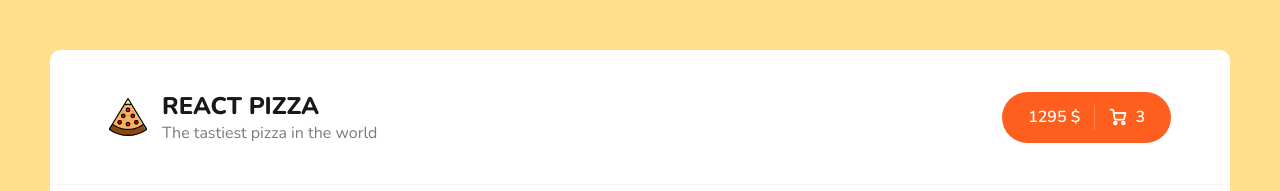
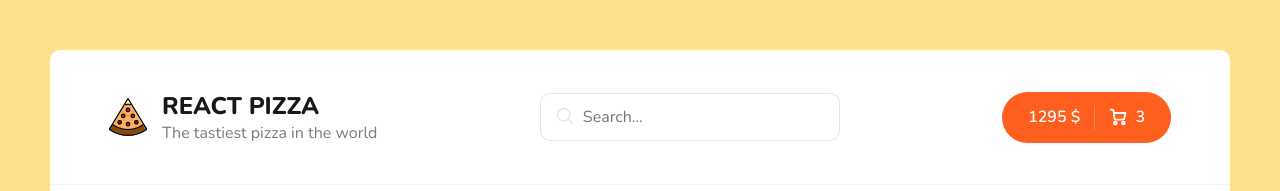
Before and after one commit to LeftTwixWand/ReactPizza, a React (Create React App) app: page / in a window 1280 px wide. Shown: the top 191 px of the page. Built offline with nearby package versions, Linux system fonts and the light colour scheme; no server answers.

Commit message:
Added search bar

```diff
--- a/src/App.js
+++ b/src/App.js
@@ -9,12 +9,14 @@
 import './scss/app.scss';
 
 function App() {
+  const [searchValue, setSearchValue] = React.useState('');
+
   return (
     <div className="wrapper">
-      <Header />
+      <Header searchValue={searchValue} setSearchValue={setSearchValue} />
       <div className="content">
         <Routes>
-          <Route path="/" element={<Home />} />
+          <Route path="/" element={<Home searchValue={searchValue} />} />
           <Route path="/cart" element={<Cart />} />
           <Route path="*" element={<NotFound />} />
         </Routes>
--- a/src/Components/Header.jsx
+++ b/src/Components/Header.jsx
@@ -1,7 +1,9 @@
 import { Link } from 'react-router-dom';
 import logoSvg from '../assets/img/pizza-logo.svg';
 
-function Header() {
+import Search from './Search';
+
+function Header({ searchValue, setSearchValue }) {
   return (
     <div className="header">
       <div className="container">
@@ -14,6 +16,8 @@
             </div>
           </div>
         </Link>
+
+        <Search searchValue={searchValue} setSearchValue={setSearchValue} />
 
         <div className="header__cart">
           <Link to="/cart" className="button button--cart">
--- /dev/null
+++ b/src/Components/Search/Search.module.scss
@@ -0,0 +1,39 @@
+.root {
+  position: relative;
+}
+
+.input {
+  border: 1px solid rgba(0, 0, 0, 0.1);
+  padding: 12px 20px;
+  padding-left: 42px;
+  width: 300px;
+  border-radius: 10px;
+  font-size: 16px;
+
+  &:focus {
+    border: 1px solid rgba(0, 0, 0, 0.2);
+  }
+}
+
+.icon {
+  width: 22px;
+  height: 22px;
+  opacity: 0.1;
+  position: absolute;
+  left: 14px;
+  top: 12px;
+}
+
+.clearIcon {
+  width: 18px;
+  height: 18px;
+  opacity: 0.3;
+  position: absolute;
+  right: 15px;
+  top: 15px;
+  cursor: pointer;
+
+  &:hover {
+    opacity: 0.8;
+  }
+}
--- /dev/null
+++ b/src/Components/Search/index.jsx
@@ -0,0 +1,56 @@
+import React from 'react';
+
+import styles from './Search.module.scss';
+
+const Search = ({ searchValue, setSearchValue }) => {
+  return (
+    <div className={styles.root}>
+      <svg class={styles.icon} viewBox="0 0 32 32">
+        <circle
+          cx="14"
+          cy="14"
+          fill="none"
+          id="XMLID_42_"
+          r="9"
+          stroke="#000000"
+          stroke-linecap="round"
+          stroke-linejoin="round"
+          stroke-miterlimit="10"
+          stroke-width="2"
+        />
+        <line
+          fill="none"
+          id="XMLID_44_"
+          stroke="#000000"
+          stroke-linecap="round"
+          stroke-linejoin="round"
+          stroke-miterlimit="10"
+          stroke-width="2"
+          x1="27"
+          x2="20.366"
+          y1="27"
+          y2="20.366"
+        />
+      </svg>
+
+      <input
+        className={styles.input}
+        value={searchValue}
+        onChange={(event) => setSearchValue(event.target.value)}
+        placeholder="Search..."
+      />
+
+      {searchValue && (
+        <svg
+          class={styles.clearIcon}
+          onClick={() => setSearchValue('')}
+          viewBox="0 0 20 20"
+          xmlns="http://www.w3.org/2000/svg">
+          <path d="M10 8.586L2.929 1.515 1.515 2.929 8.586 10l-7.071 7.071 1.414 1.414L10 11.414l7.071 7.071 1.414-1.414L11.414 10l7.071-7.071-1.414-1.414L10 8.586z" />
+        </svg>
+      )}
+    </div>
+  );
+};
+
+export default Search;
--- a/src/Pages/Home.jsx
+++ b/src/Pages/Home.jsx
@@ -5,7 +5,7 @@
 import PizzaBlock from '../Components/PizzaBlock';
 import Skeleton from '../Components/PizzaBlock/Skeleton';
 
-const Home = () => {
+const Home = ({ searchValue }) => {
   const [items, setItems] = React.useState([]);
   const [isLoading, setIsLoading] = React.useState(true);
   const [categoryId, setCategoryId] = React.useState(0);
@@ -28,6 +28,12 @@
     window.scrollTo(0, 0);
   }, [categoryId, sortType]);
 
+  const pizzas = items
+    .filter((item) => item.title.toLowerCase().includes(searchValue.toLowerCase()))
+    .map((item) => <PizzaBlock key={item.id} {...item} />);
+
+  const skeletons = [...new Array(6)].map((_, index) => <Skeleton key={index} />);
+
   return (
     <div className="container">
       <div className="content__top">
@@ -35,11 +41,7 @@
         <Sort value={sortType} onSelectionChanged={(id) => setSortType(id)} />
       </div>
       <h2 className="content__title">All pizzas</h2>
-      <div className="content__items">
-        {isLoading
-          ? [...new Array(6)].map((_, index) => <Skeleton key={index} />)
-          : items.map((item) => <PizzaBlock key={item.id} {...item} />)}
-      </div>
+      <div className="content__items">{isLoading ? skeletons : pizzas}</div>
     </div>
   );
 };
```
